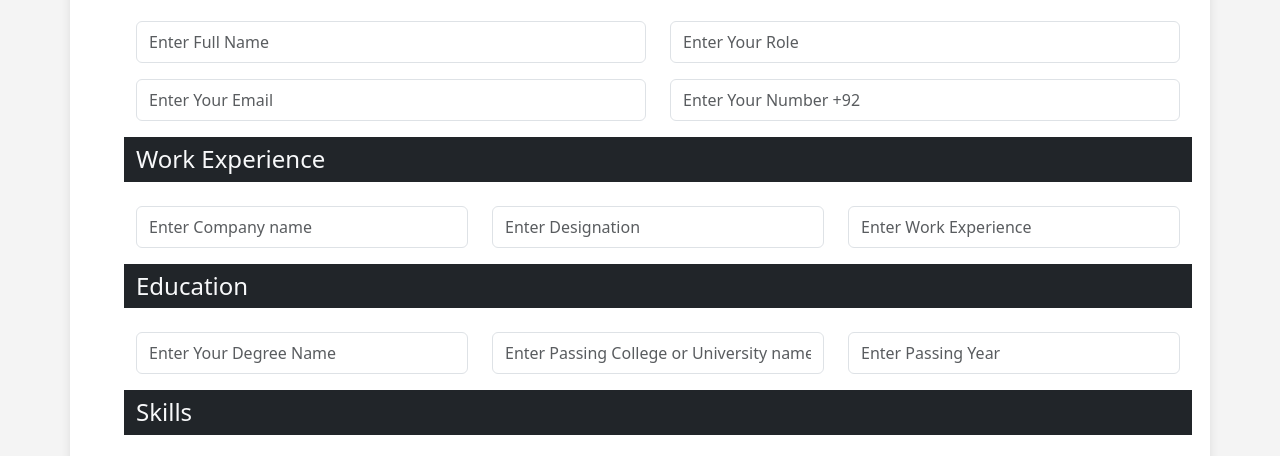
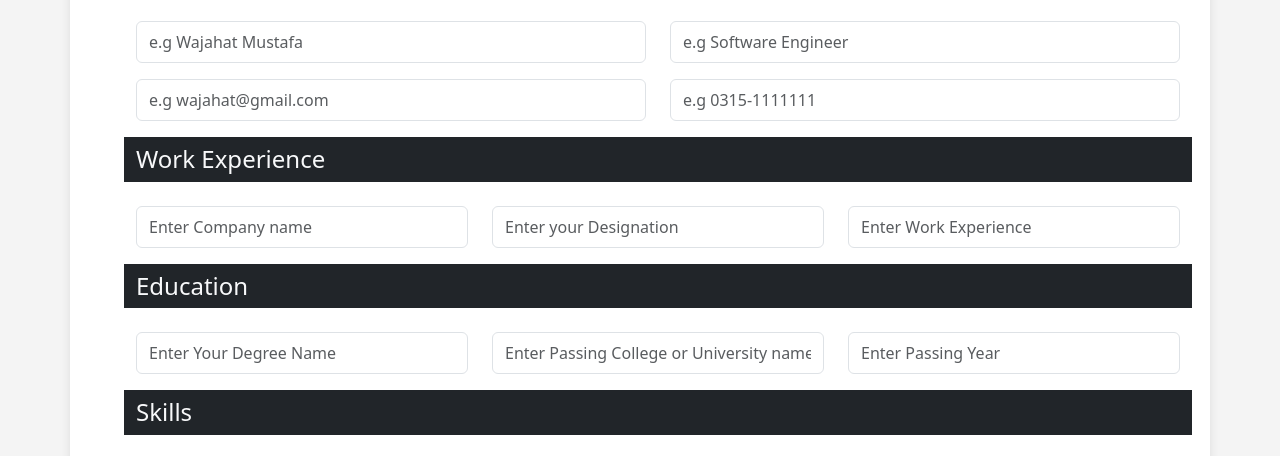
Before and after one commit to wajji01/Dynamic-Resume, a plain HTML site: page index.html in a window 1280 px wide. Both pictures are taken after a click on the button "Generate Resume". Shown: the part 328-784 px from the top of the page. Drawn offline with nearby package versions, Linux system fonts and the light colour scheme.

Commit message:
placeholder

```diff
--- a/index.html
+++ b/index.html
@@ -115,7 +115,7 @@
                   <div class="col-6">
                     <input
                       type="name"
-                      placeholder="Enter Full Name"
+                      placeholder="e.g Wajahat Mustafa"
                       class="form-control py-2"
                       name="name"
                       id="name"
@@ -125,7 +125,7 @@
                   <div class="col-6">
                     <input
                       type="text"
-                      placeholder="Enter Your Role"
+                      placeholder="e.g Software Engineer"
                       class="form-control py-2"
                       name="roll"
                       id="roll"
@@ -135,7 +135,7 @@
                   <div class="col-6">
                     <input
                       type="email"
-                      placeholder="Enter Your Email"
+                      placeholder="e.g wajahat@gmail.com"
                       class="form-control py-2"
                       name="email"
                       id="email"
@@ -145,7 +145,7 @@
                   <div class="col-6">
                     <input
                       type="text"
-                      placeholder="Enter Your Number +92"
+                      placeholder="e.g 0315-1111111"
                       class="form-control py-2"
                       name="number"
                       id="number"
@@ -167,7 +167,7 @@
                   <div class="col-4">
                     <input
                       type="text"
-                      placeholder="Enter Designation"
+                      placeholder="Enter your Designation"
                       class="form-control py-2"
                       name="designation"
                       id="designation"
@@ -221,7 +221,7 @@
                   <div class="col-4">
                     <input
                       type="text"
-                      placeholder="Enter Your Skills"
+                      placeholder="e.g Microsoft Office"
                       class="form-control py-2"
                       name="skill"
                       id="skill"
@@ -231,7 +231,7 @@
                   <div class="col-4">
                     <input
                       type="text"
-                      placeholder="Enter Your Skills if More"
+                      placeholder="e.g python"
                       class="form-control py-2"
                       name="skill1"
                       id="skill1"
@@ -240,7 +240,7 @@
                   <div class="col-4">
                     <input
                       type="text"
-                      placeholder="Enter Your Skills if More"
+                      placeholder="e.g typescript"
                       class="form-control py-2"
                       name="skill2"
                       id="skill2"
```
